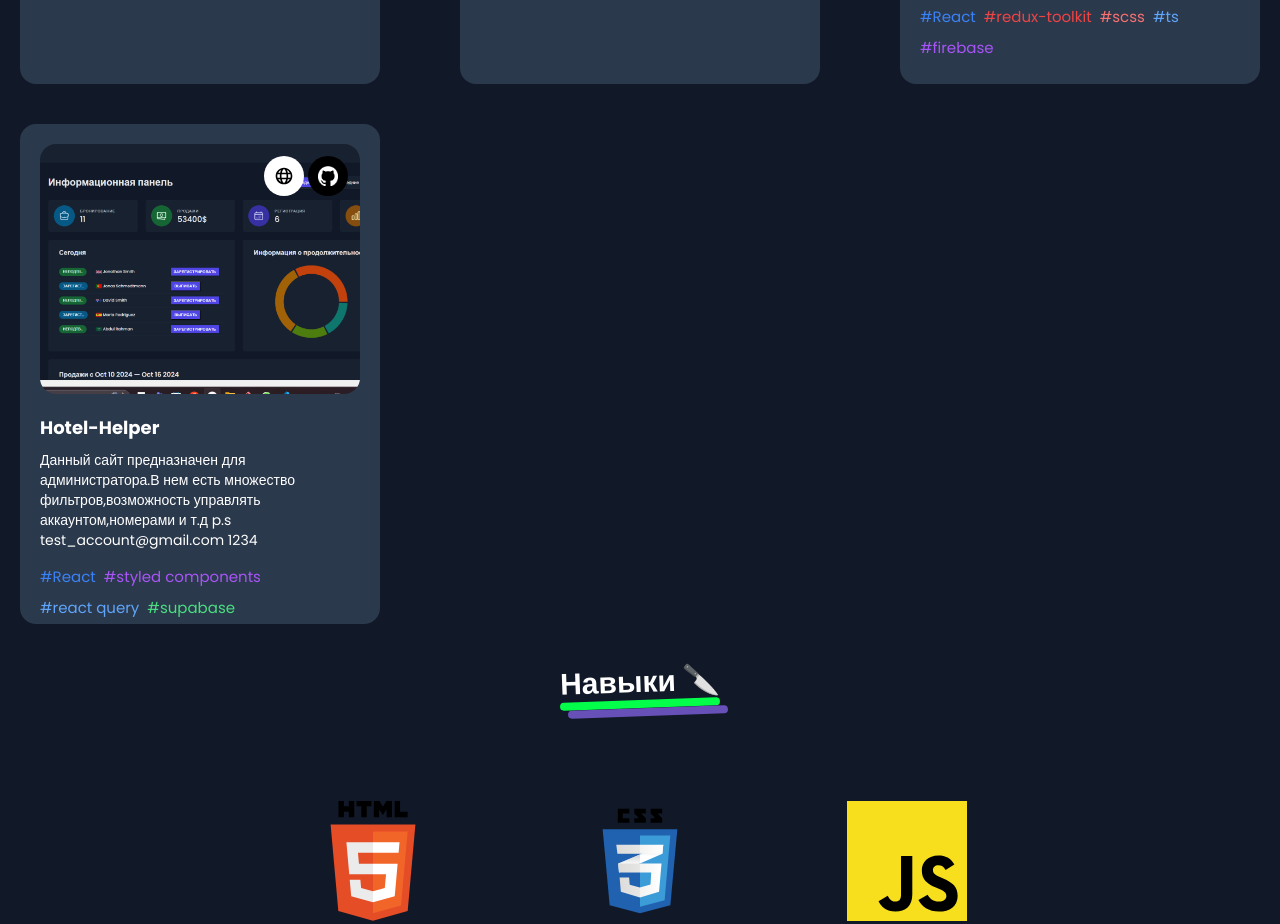
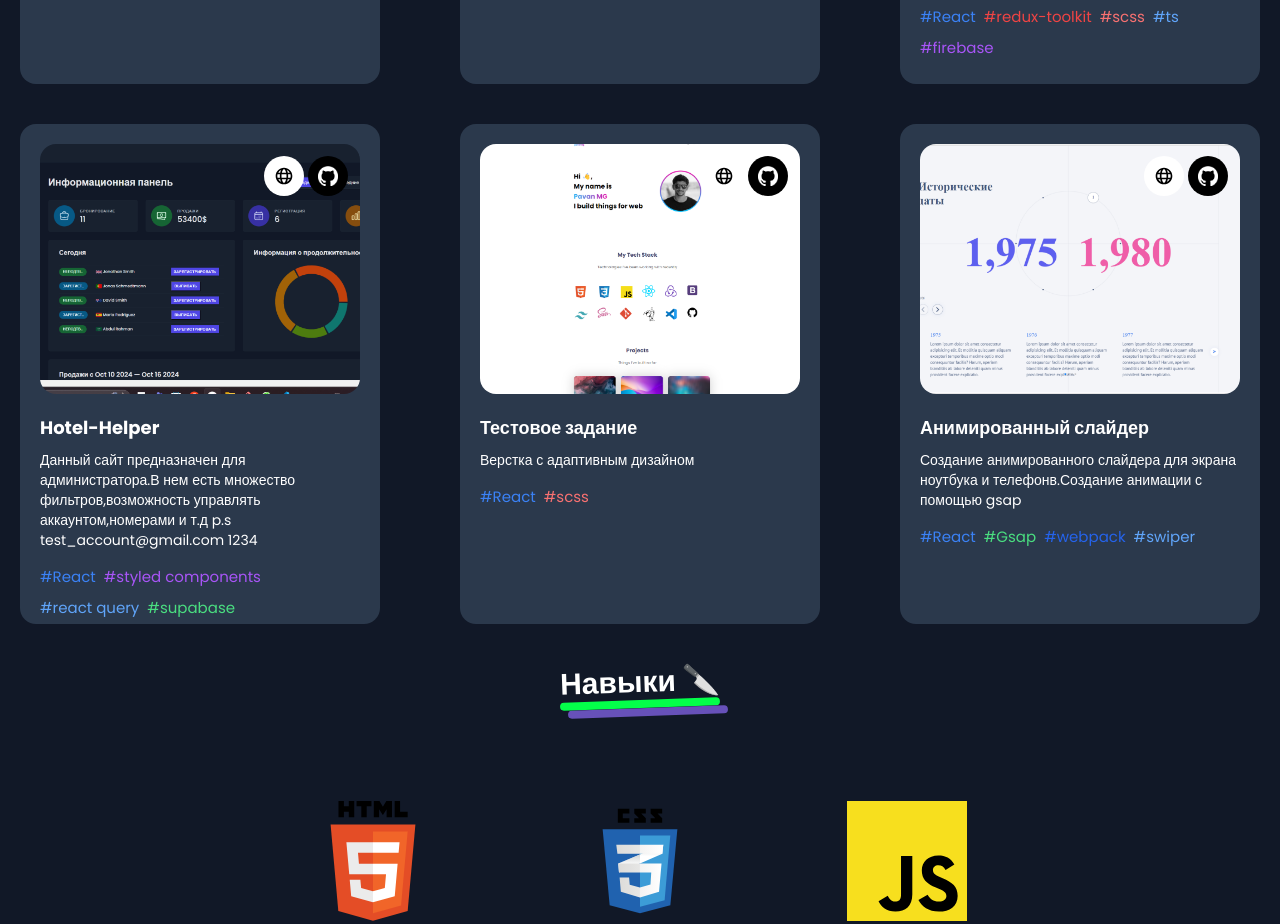
Before and after one commit to ValeriiBeliakov/main-portfolio, a React (Vite) app: page / in a window 1280 px wide. Shown: the part 1920-2844 px from the top of the page. Built offline with nearby package versions, Linux system fonts and the light colour scheme.

Commit message:
new projects have been added

```diff
--- a/src/assets/index.js
+++ b/src/assets/index.js
@@ -5,6 +5,8 @@ import project_4 from "./projects/project_4.png";
 import project_5 from "./projects/project_5.png";
 import project_6 from "./projects/project_6.png";
 import project_7 from "./projects/project_7.png";
+import project_8 from "./projects/project_8.png";
+import project_9 from "./projects/project_9.png";
 import js from "./icons/js.svg";
 import react from "./icons/react.svg";
 import redux from "./icons/redux.svg";
@@ -33,6 +35,8 @@ export {
   project_5,
   project_6,
   project_7,
+  project_8,
+  project_9,
   js,
   react,
   redux,
--- a/src/constants/index.js
+++ b/src/constants/index.js
@@ -6,6 +6,8 @@ import {
   project_5,
   project_6,
   project_7,
+  project_8,
+  project_9,
   js,
   react,
   redux,
@@ -227,6 +229,49 @@ const projects = [
     source_site_link: "https://the-hotel-helper.netlify.app/",
     source_code_link: "https://github.com/ValeriiBeliakov/hotel-helper",
   },
+  {
+    name: "Тестовое задание",
+    description: "Верстка с адаптивным дизайном",
+    tags: [
+      {
+        name: "React",
+        color: "text-blue-500",
+      },
+      {
+        name: "scss",
+        color: "text-red-400",
+      },
+    ],
+    image: project_8,
+    source_site_link: "https://elaborate-faun-d02976.netlify.app/",
+    source_code_link: "https://github.com/ValeriiBeliakov/test",
+  },
+  {
+    name: "Анимированный слайдер",
+    description:
+      "Создание анимированного слайдера для экрана ноутбука и телефонв.Создание анимации с помощью gsap",
+    tags: [
+      {
+        name: "React",
+        color: "text-blue-500",
+      },
+      {
+        name: "Gsap",
+        color: "text-green-400",
+      },
+      {
+        name: "webpack",
+        color: "text-blue-600",
+      },
+      {
+        name: "swiper",
+        color: "text-blue-400",
+      },
+    ],
+    image: project_9,
+    source_site_link: "https://test-animated-slider.netlify.app/",
+    source_code_link: "https://github.com/ValeriiBeliakov/slider",
+  },
 ];
 
 const skills = [
```
Also changed, not shown: src/assets/projects/project_8.png (added), src/assets/projects/project_9.png (added).
